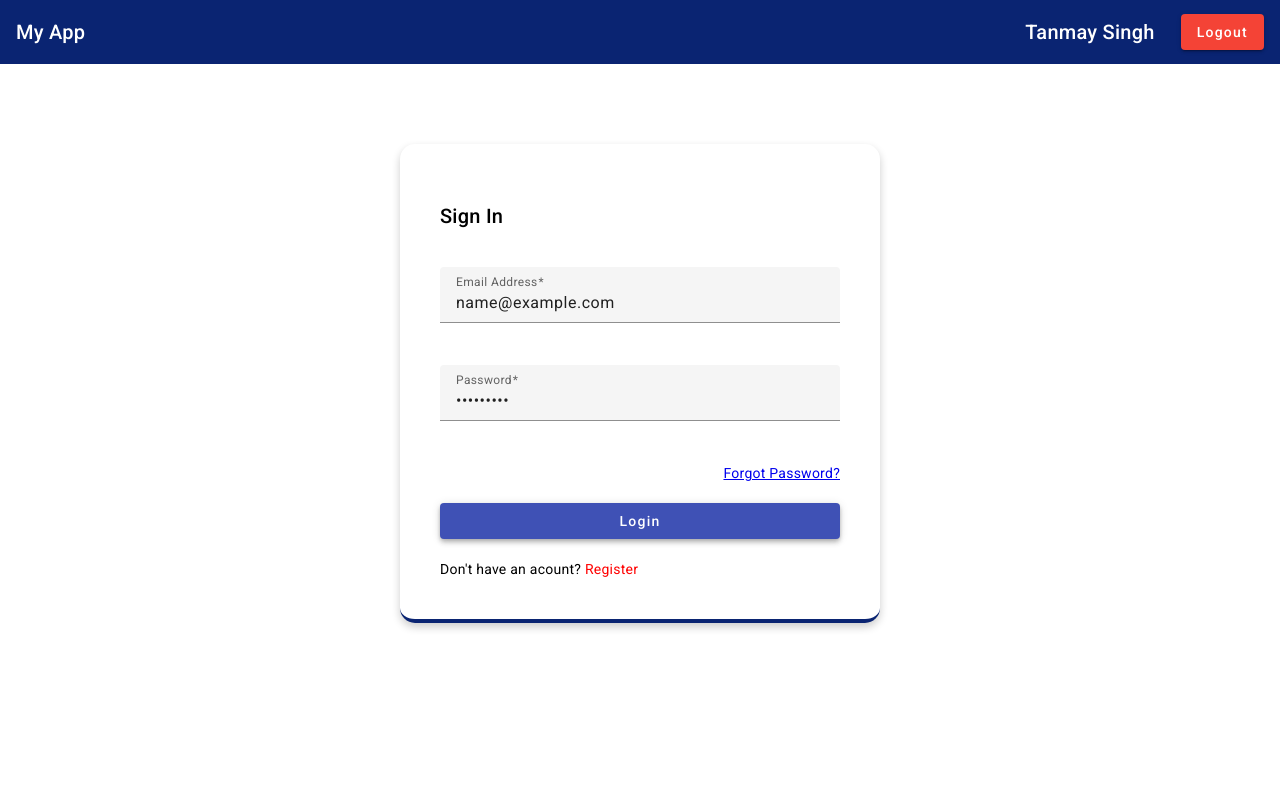
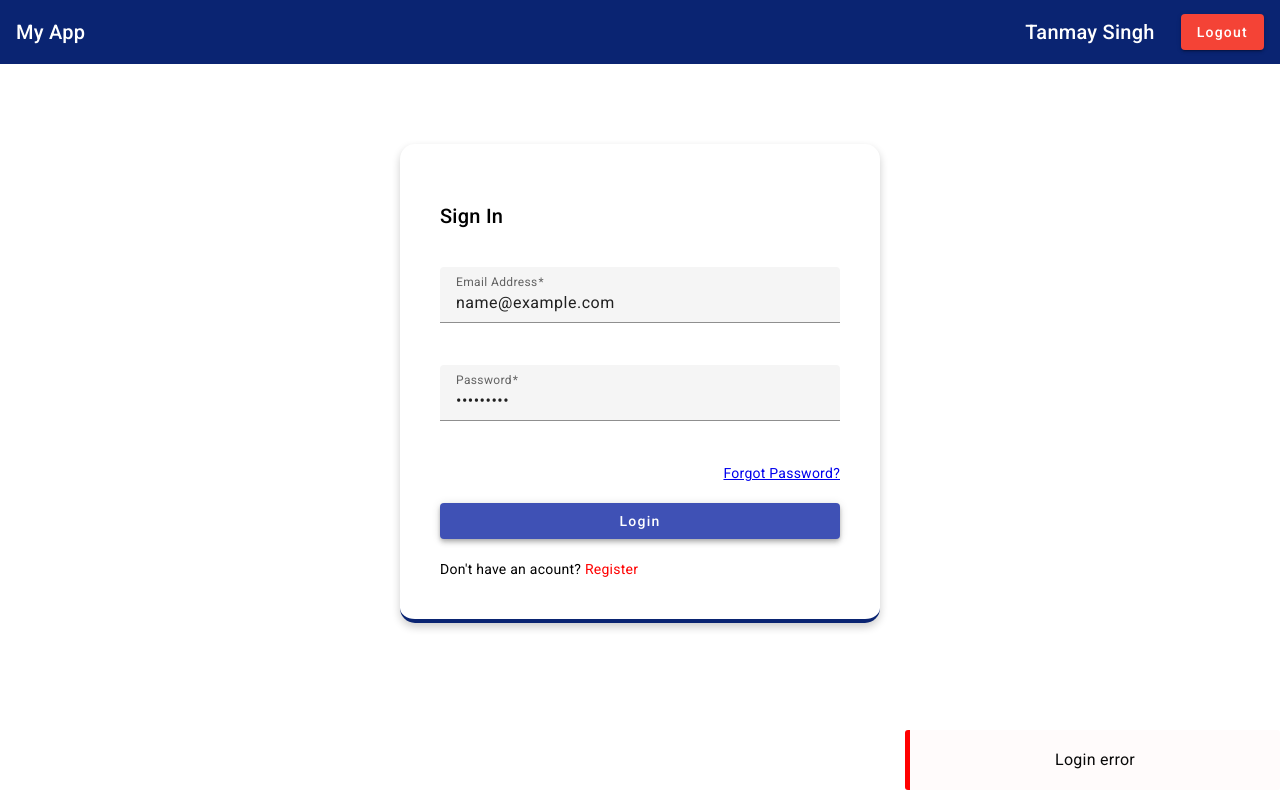
Before and after one commit to tanmaysinghx/common-login, an Angular app: page /login in a window 1280 px wide. Both pictures are taken after typing "name@example.com", "Sample123" into the empty fields and a click on the button "Login". Built offline with nearby package versions, Linux system fonts and the light colour scheme; no server answers.

Commit message:
Added snackbar, page-not-found-component, login functionality complted

```diff
--- a/src/app/app.component.ts
+++ b/src/app/app.component.ts
@@ -6,13 +6,14 @@ import { FooterComponent } from "./footer/footer.component";
 import { LoginService } from './service/login.service';
 import { HTTP_INTERCEPTORS, HttpClientModule } from '@angular/common/http';
 import { ApiInterceptorService } from './api-interceptor.service';
+import { PageNotFoundComponent } from './page-not-found/page-not-found.component';
 
 @Component({
   selector: 'app-root',
   standalone: true,
   templateUrl: './app.component.html',
   styleUrl: './app.component.scss',
-  imports: [CommonModule, RouterOutlet, HeaderComponent, FooterComponent, HttpClientModule],
+  imports: [CommonModule, RouterOutlet, HeaderComponent, FooterComponent, HttpClientModule, PageNotFoundComponent],
   providers: [LoginService, ApiInterceptorService,
     {
       provide: HTTP_INTERCEPTORS,
--- a/src/app/app.routes.ts
+++ b/src/app/app.routes.ts
@@ -3,11 +3,13 @@ import { LoginComponent } from './login/login.component';
 import { RegisterComponent } from './register/register.component';
 import { AdminDashboardComponent } from './admin-dashboard/admin-dashboard.component';
 import { ProjectPortfolioComponent } from './project-portfolio/project-portfolio.component';
+import { PageNotFoundComponent } from './page-not-found/page-not-found.component';
 
 export const routes: Routes = [
     { path: '', redirectTo: 'login', pathMatch: 'full' },
     { path: 'login', component: LoginComponent },
     { path: 'register', component: RegisterComponent },
     { path: 'admin-dashboard', component: AdminDashboardComponent },
-    { path: 'project-portfolio', component: ProjectPortfolioComponent}
+    { path: 'project-portfolio', component: ProjectPortfolioComponent},
+    { path: '404-page', component: PageNotFoundComponent}
 ];
--- a/src/app/login/login.component.html
+++ b/src/app/login/login.component.html
@@ -22,3 +22,11 @@
         </form>
     </mat-card>
 </div>
+
+<div class="snackbar-error" *ngIf="errorFlag">
+    {{snackbarMessage}}
+</div>
+
+<div class="snackbar-success" *ngIf="successFlag">
+    {{snackbarMessage}}
+</div>
--- a/src/app/login/login.component.scss
+++ b/src/app/login/login.component.scss
@@ -56,3 +56,35 @@ mat-form-field {
     color: red;
     cursor: pointer;
 }
+
+.snackbar-error {
+    min-width: 330px;
+    margin-left: -125px;
+    background-color: #fffbfb;
+    color: #080808;
+    text-align: center;
+    border-radius: 3px;
+    padding: 20px;
+    position: fixed;
+    z-index: 1;
+    right: 0px;
+    bottom: 10px;
+    font-size: 16px;
+    border-left: 5px solid red;
+}
+
+.snackbar-success {
+    min-width: 330px;
+    margin-left: -125px;
+    background-color: #fffbfb;
+    color: #080808;
+    text-align: center;
+    border-radius: 3px;
+    padding: 20px;
+    position: fixed;
+    z-index: 1;
+    right: 0px;
+    bottom: 10px;
+    font-size: 16px;
+    border-left: 5px solid green;
+}
--- a/src/app/login/login.component.ts
+++ b/src/app/login/login.component.ts
@@ -17,18 +17,23 @@ import { ReactiveFormsModule } from '@angular/forms';
   templateUrl: './login.component.html',
   styleUrl: './login.component.scss'
 })
+
 export class LoginComponent {
   cmsResponse: any;
   loginForm!: FormGroup;
   loginFormPayload: any;
   authorityKey: any;
+  snackbarMessage: any;
+  errorFlag: boolean = false;
+  successFlag: boolean = false;
 
   constructor(
     private loginService: LoginService,
-    private router: Router
+    private router: Router,
   ) { }
 
   ngOnInit() {
+    this.snackbarMessage = "Login successfull"
     this.getCmsResponse();
     this.createLoginForm();
   }
@@ -59,12 +64,17 @@ export class LoginComponent {
       this.loginService.submitLoginData(this.loginFormPayload).subscribe((data) => {
         if (data) {
           sessionStorage.setItem('token', data.token);
-          this.navigateToDashboard();
+          this.openSnackbar("Login successfull", "success");
           this.getCurrentUser();
+          setTimeout(() => this.navigateToDashboard(), 6000);
         }
-      })
+      }, (error) => {
+        console.log("error", error);
+        this.openSnackbar("Login error", "error");
+      }
+      )
     } else {
-      console.log('Form is invalid');
+      this.openSnackbar("Invalid form", "error");
     }
   }
 
@@ -78,7 +88,6 @@ export class LoginComponent {
     })
   }
 
-
   navigateToDashboard() {
     this.router.navigate(['../project-portfolio']);
   }
@@ -86,4 +95,16 @@ export class LoginComponent {
   navigateToRegister() {
     this.router.navigate(['../register']);
   }
+
+  openSnackbar(message: any, condition: any) {
+    if (condition == "error") {
+      this.errorFlag = true;
+      setTimeout(() => this.errorFlag = false, 5000);
+    } else if (condition == 'success') {
+      this.successFlag = true;
+      setTimeout(() => this.errorFlag = false, 5000);
+    }
+    this.snackbarMessage = message;
+  }
+
 }
--- /dev/null
+++ b/src/app/page-not-found/page-not-found.component.html
@@ -0,0 +1,11 @@
+<div class="">
+  <mat-card>
+    <mat-card-header>
+      <mat-card-title>404 - Page Not Found</mat-card-title>
+    </mat-card-header>
+    <mat-card-content>
+      <p>The page you are looking for doesn't exist or is still in development.</p>
+      <button mat-raised-button color="primary" (click)="navigateToLogin()">Go to Home</button>
+    </mat-card-content>
+  </mat-card>
+</div>
--- /dev/null
+++ b/src/app/page-not-found/page-not-found.component.scss
@@ -0,0 +1,12 @@
+
+:host {
+  display: flex;
+  justify-content: center;
+  align-items: center;
+  height: 100vh;
+}
+
+mat-card {
+  max-width: 400px;
+  margin: 20px;
+}
--- /dev/null
+++ b/src/app/page-not-found/page-not-found.component.ts
@@ -0,0 +1,24 @@
+import { Component } from '@angular/core';
+import { CommonModule } from '@angular/common';
+import { MatCardModule } from '@angular/material/card';
+import { MatButtonModule } from '@angular/material/button';
+import { Router } from '@angular/router';
+
+@Component({
+  selector: 'app-page-not-found',
+  standalone: true,
+  imports: [CommonModule, MatCardModule, MatButtonModule ],
+  templateUrl: './page-not-found.component.html',
+  styleUrl: './page-not-found.component.scss'
+})
+export class PageNotFoundComponent {
+
+  constructor(
+    private router: Router,
+  ) { }
+
+  navigateToLogin() {
+    this.router.navigate(['../login']);
+  }
+
+}
```
Also changed, not shown: 1 other file (tests, documents, lock files or other folders).
